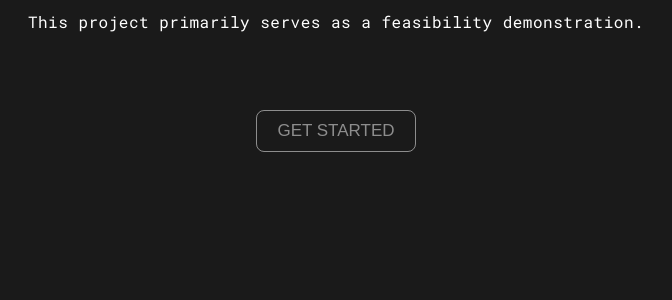
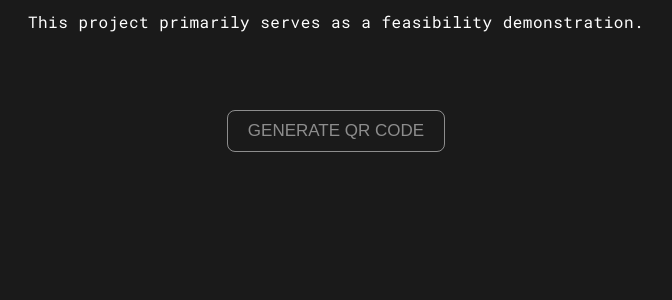
Before and after one commit to eglenn-dev/qr-code-generator, a Flask app: page / in a window 1280 px wide. Shown: the part 237-537 px from the top of the page, without its empty margins (304-976 px from the left). Run offline with Flask 2, Linux system fonts and the light colour scheme.

Commit message:
Updated button text

```diff
--- a/templates/index.html
+++ b/templates/index.html
@@ -17,7 +17,7 @@
                 Glenn</a>.</p>
         <p>This project primarily serves as a feasibility demonstration.</p>
     </section>
-    <a id="get-started" href="/qr"><button id="btn">Get Started</button></a>
+    <a id="get-started" href="/qr"><button id="btn">Generate QR Code</button></a>
     <a id="github-button" target="_blank" href="https://github.com/eglenn-dev/qr-code-generator">
         <button class="btn">
             <svg width="40" height="40" fill="#0092E4" xmlns="http://www.w3.org/2000/svg" data-name="Layer 1"
```
